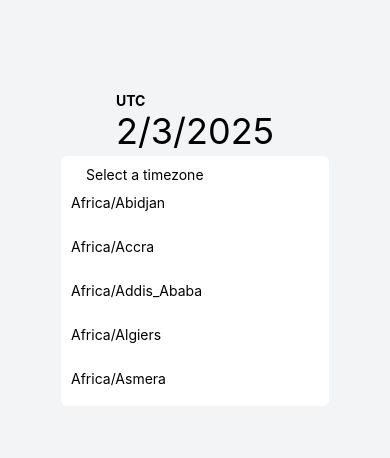
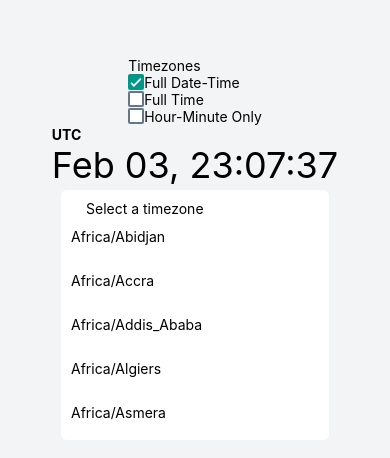
Before and after one commit to sanavalos/expo-clock, a React Native app: screen / in a window 390 px wide. Shown: the part 174-632 px from the top of the page. Built offline with nearby package versions, Linux system fonts and the light colour scheme.

Commit message:
feat: invoque current date time function from components with timezone option selected

```diff
--- a/App.js
+++ b/App.js
@@ -4,6 +4,8 @@ import { NativeWindStyleSheet, styled } from "nativewind";
 import ClockContainer from "./components/ClockContainer";
 import TimezonesDropdown from "./components/TimezonesDropdown";
 import TimezonesCards from "./components/TimezonesCards";
+import TimezoneSection from "./components/TimezoneSection";
+import { timezoneOptionList } from "./utils/timezones";
 
 // Snippet to fix nativewind for web: https://github.com/nativewind/nativewind/issues/470#issuecomment-1589092569
 NativeWindStyleSheet.setOutput({
@@ -14,6 +16,9 @@ const StyledView = styled(View);
 
 const App = () => {
   const [timezoneList, setTimezoneList] = useState([]);
+  const [timezoneOptionSelected, setTimezoneOptionSelected] = useState(
+    timezoneOptionList[0]
+  );
 
   const addTimezoneToList = (newTimezone) => {
     if (!timezoneList.includes(newTimezone)) {
@@ -23,9 +28,16 @@ const App = () => {
 
   return (
     <StyledView className="flex-1 bg-gray-100 items-center justify-center py-5">
-      <ClockContainer />
+      <TimezoneSection
+        timezoneOptionSelected={timezoneOptionSelected}
+        setTimezoneOptionSelected={setTimezoneOptionSelected}
+      />
+      <ClockContainer timezoneOptionSelected={timezoneOptionSelected} />
       {timezoneList.length > 0 && (
-        <TimezonesCards timezoneList={timezoneList} />
+        <TimezonesCards
+          timezoneList={timezoneList}
+          timezoneOptionSelected={timezoneOptionSelected}
+        />
       )}
       <TimezonesDropdown addTimezoneToList={addTimezoneToList} />
     </StyledView>
--- a/components/ClockContainer.jsx
+++ b/components/ClockContainer.jsx
@@ -7,15 +7,17 @@ import { getCurrentDateTimeForTimezone } from "../utils/formatters";
 const StyledView = styled(View);
 const StyledText = styled(Text);
 
-function ClockContainer() {
+function ClockContainer({ timezoneOptionSelected }) {
   const currentTimezone = new Intl.DateTimeFormat().resolvedOptions().timeZone;
   const [currentTime, setCurrentTime] = useState(
-    getCurrentDateTimeForTimezone(currentTimezone)
+    getCurrentDateTimeForTimezone(currentTimezone, timezoneOptionSelected)
   );
 
   useEffect(() => {
     const interval = setInterval(() => {
-      setCurrentTime(getCurrentDateTimeForTimezone(currentTimezone));
+      setCurrentTime(
+        getCurrentDateTimeForTimezone(currentTimezone, timezoneOptionSelected)
+      );
     }, 1000);
 
     return () => clearInterval(interval);
--- a/components/TimezoneCard.jsx
+++ b/components/TimezoneCard.jsx
@@ -6,14 +6,16 @@ import { getCurrentDateTimeForTimezone } from "../utils/formatters";
 const StyledView = styled(View);
 const StyledText = styled(Text);
 
-function TimezoneCard({ timezone }) {
+function TimezoneCard({ timezone, timezoneOptionSelected }) {
   const [timezoneCurrentTime, setTimezoneCurrentTime] = useState(
-    getCurrentDateTimeForTimezone(timezone)
+    getCurrentDateTimeForTimezone(timezone, timezoneOptionSelected)
   );
 
   useEffect(() => {
     const interval = setInterval(() => {
-      setTimezoneCurrentTime(getCurrentDateTimeForTimezone(timezone));
+      setTimezoneCurrentTime(
+        getCurrentDateTimeForTimezone(timezone, timezoneOptionSelected)
+      );
     }, 1000);
 
     return () => clearInterval(interval);
--- a/components/TimezonesCards.jsx
+++ b/components/TimezonesCards.jsx
@@ -5,11 +5,14 @@ import TimezoneCard from "./TimezoneCard";
 
 const StyledView = styled(View);
 
-function TimezonesCards({ timezoneList }) {
+function TimezonesCards({ timezoneList, timezoneOptionSelected }) {
   return (
     <StyledView className="flex-wrap flex-row">
       {timezoneList.map((timezone) => (
-        <TimezoneCard timezone={timezone} />
+        <TimezoneCard
+          timezone={timezone}
+          timezoneOptionSelected={timezoneOptionSelected}
+        />
       ))}
     </StyledView>
   );
```
